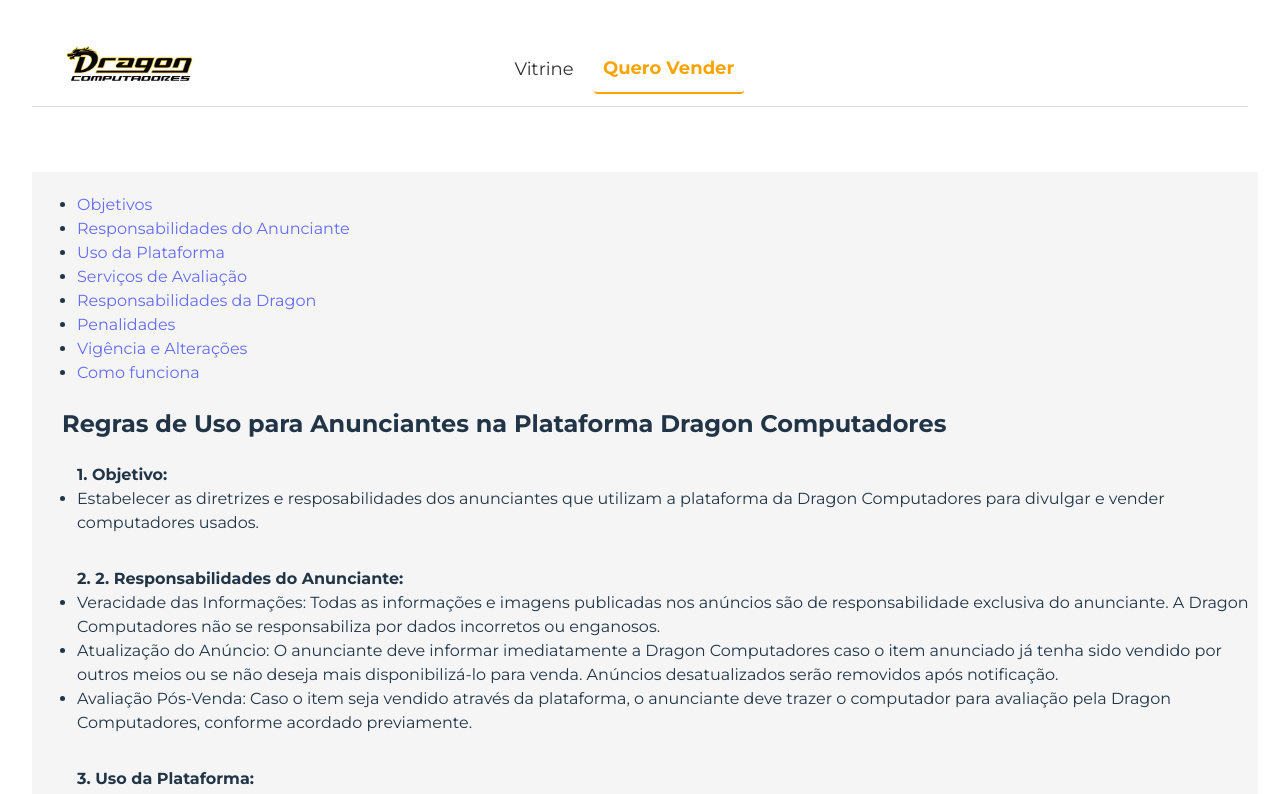
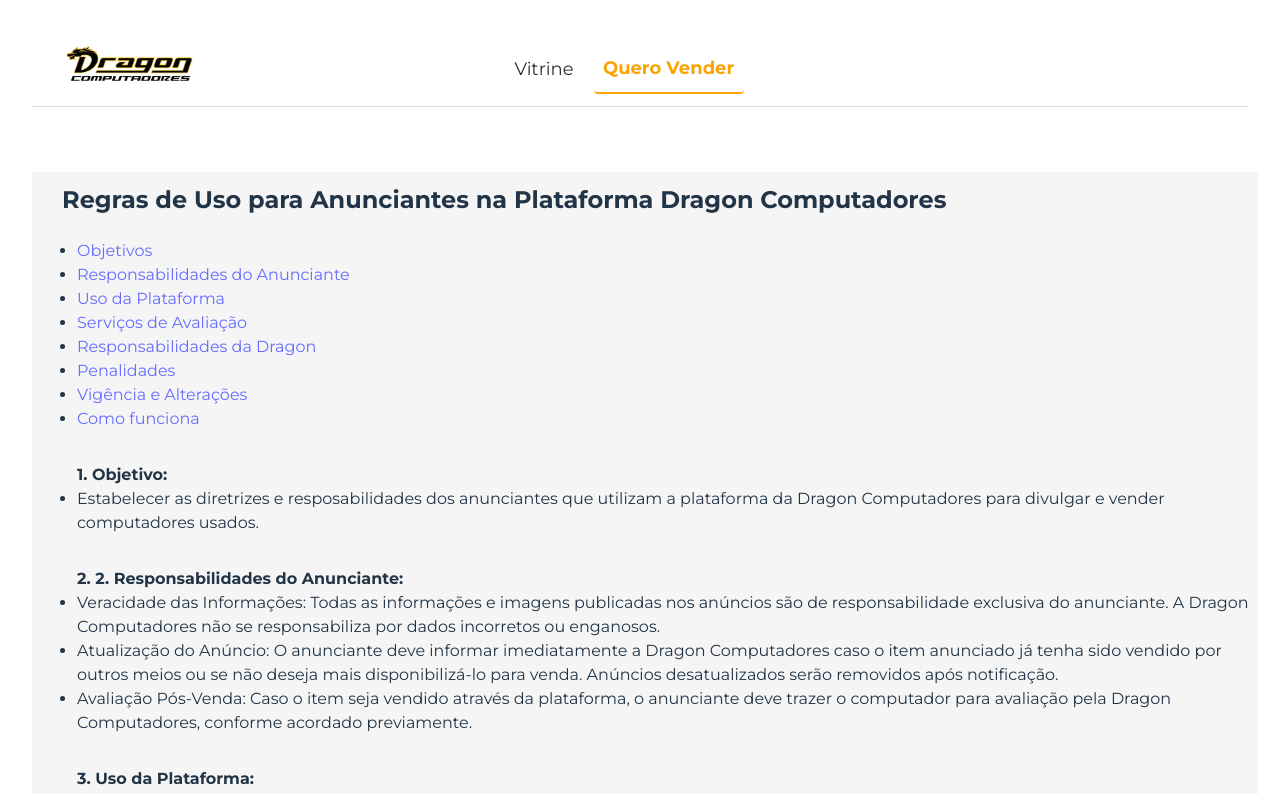
Before and after one commit to valmyrtavares/dragon.io, a React (Vite) app: page /dragon.io/user-rules in a window 1280 px wide. Shown: the top 794 px of the page. Built offline with nearby package versions, Linux system fonts and the light colour scheme.

Commit message:
change title position

```diff
--- a/src/components/rules/userRules.jsx
+++ b/src/components/rules/userRules.jsx
@@ -67,6 +67,7 @@
           adress="/form"
         />
       )}
+      <h2>Regras de Uso para Anunciantes na Plataforma Dragon Computadores</h2>
       <div className={style.navigationLinks}>
         <ul>
           <li>
@@ -98,7 +99,6 @@
         </ul>
       </div>
 
-      <h2>Regras de Uso para Anunciantes na Plataforma Dragon Computadores</h2>
       <ul id="objetivo">
         1. Objetivo:
         <li>
```
